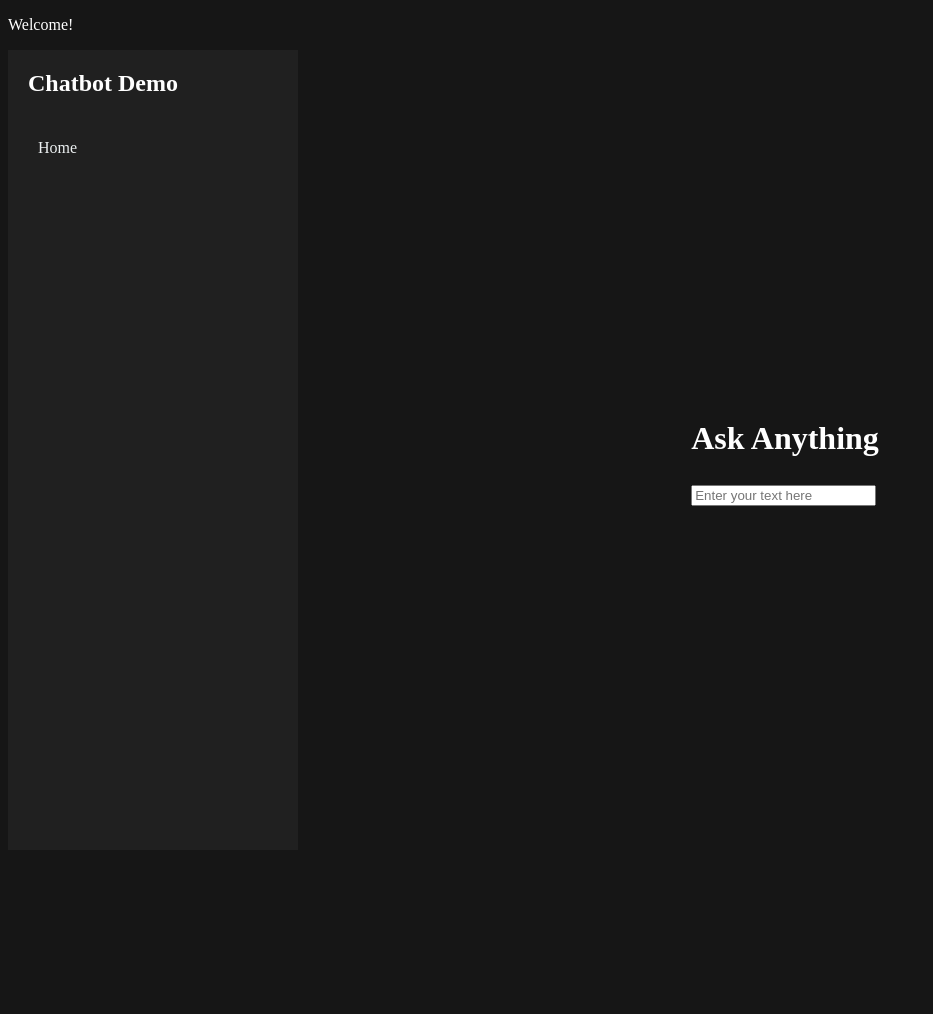
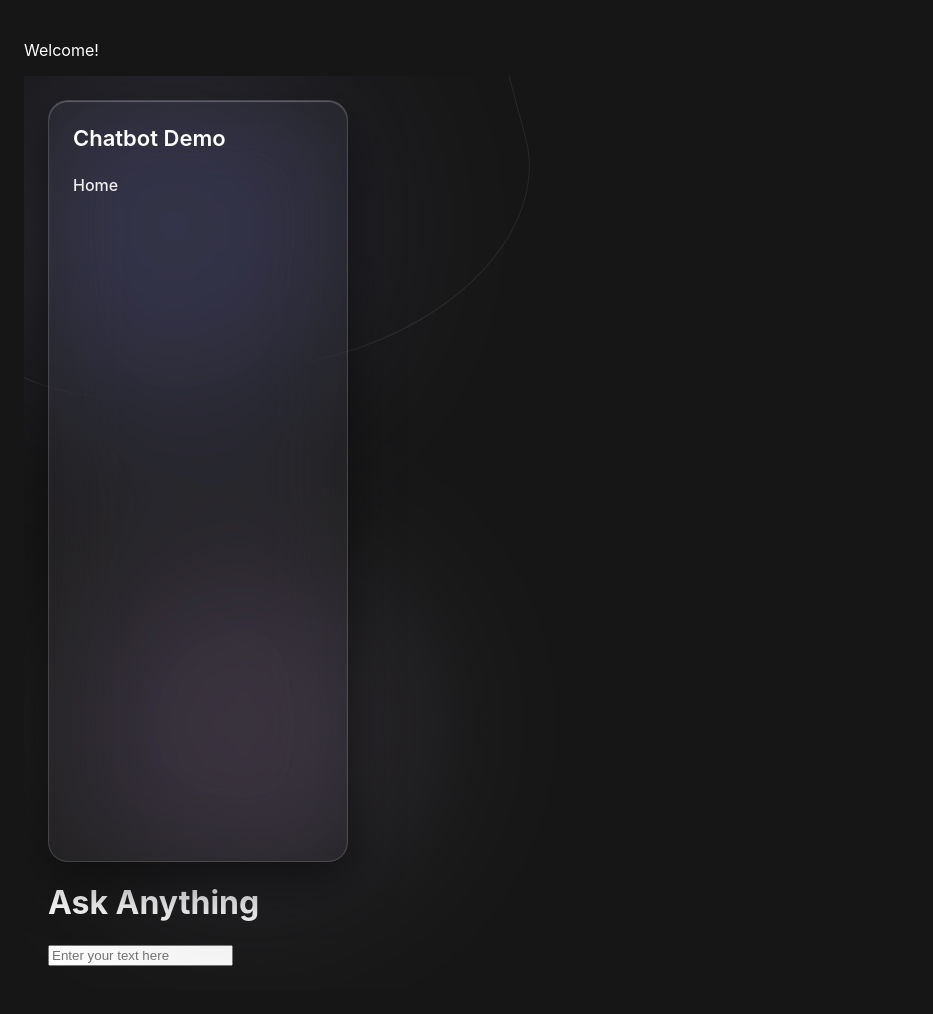
Before and after one commit to AlexMospan/Y12-Software-Engineering-AT3-Project, a Flask app: page / in a window 1280 px wide. Shown: the whole page, without its empty margins (0-933 px from the left). Before the commit the page ends 506 px from the top, so only its background shows below. Run offline with Flask 3, Linux system fonts and the light colour scheme.

Commit message:
Added side panel layout and styling

```diff
--- a/static/css/style.css
+++ b/static/css/style.css
@@ -1,50 +1,99 @@
-body {
-    background: #161616;
+/* 1. Global Setup (Your #161616 Base) */
+body, .app-container {
+  background-color: #161616;
+  margin: 0;
+  padding: 24px;
+  min-height: 100vh;
+  font-family: -apple-system, BlinkMacSystemFont, "Segoe UI", Roboto, sans-serif;
+  position: relative;
+  overflow: hidden; /* Keeps the glowing shapes inside the screen */
 }
 
-main {
-    max-width: 900px;
-    margin: auto;
-    padding: 1rem;
-    line-height: 1.5;
+/* 2. The Apple-Style Glass Sidebar Container */
+.glass_sidebar {
+  /* Ultra-light frosted base layer */
+  background: rgba(255, 255, 255, 0.03);
+
+  /* High blur and intense color saturation/brightness boost */
+  backdrop-filter: blur(40px) saturate(220%) brightness(1.15);
+  -webkit-backdrop-filter: blur(40px) saturate(220%) brightness(1.15);
+
+  /* Crisp 1px glass border rim */
+  border: 1px solid rgba(255, 255, 255, 0.14);
+
+  /* Subtle glass light reflection on the top edge */
+  box-shadow:
+    0 20px 50px rgba(0, 0, 0, 0.5),
+    inset 0 1px 1px rgba(255, 255, 255, 0.25);
+
+  /* Sizing and alignment */
+  width: 250px;
+  height: calc(100vh - 88px);
+  border-radius: 20px;
+  padding: 24px;
+  color: #ffffff;
+  position: relative;
+  z-index: 10; /* Ensures the panel sits on top of the glowing background shapes */
 }
 
-.wrapper {
-  display: flex;
-  min-height: 100vh; /* Full viewport height */
+/* 3. Typography & Links */
+.glass_sidebar h2 {
+  font-size: 22px;
+  margin-top: 0;
+  margin-bottom: 24px;
+  font-weight: 600;
 }
 
-/* Sidebar styling */
-.sidebar {
-  width: 250px;
-  background-color: #202020;
-  color: white;
-  padding: 20px;
+.glass_sidebar a {
+  color: rgba(255, 255, 255, 0.925);
+  text-decoration: none;
+  font-weight: 500;
+  transition: opacity 0.2s ease;
 }
 
-.sidebar h2 {
-  margin-top: 0;
-  margin-bottom: 30px;
+.glass_sidebar a:hover {
+  opacity: 0.8;
 }
 
-/* Navigation link styling */
-.sidebar nav a {
-  display: block;
-  color: #ecf0f1;
-  text-decoration: none;
-  padding: 12px 10px;
-  margin-bottom: 5px;
-  border-radius: 4px;
+/* 4. Background Glow Objects (The secret sauce from your second image) */
+.glow-blob {
+  position: absolute;
+  border-radius: 50%;
+  filter: blur(90px);
+  opacity: 0.35;
+  z-index: 1;
+  pointer-events: none; /* Prevents mouse interference */
 }
 
-/* Interactive hover state */
-.sidebar nav a:hover {
-  background-color: #121212;
+.purple-one {
+  width: 400px;
+  height: 400px;
+  background: #51506b;
+  top: -50px;
+  left: -50px;
 }
 
-/* Main Content styling */
-.main-content {
-  flex: 1; /* Automatically takes up all remaining space */
-  padding: 40px;
-  background-color: #f8f9fa;
+.purple-two {
+  width: 350px;
+  height: 350px;
+  background: #5d5565;
+  bottom: 10%;
+  left: 50px;
 }
+
+/* 5. Fluid Curved Line (Mimicking the organic vector vectors in image 2) */
+.wave-line {
+  position: absolute;
+  border: 1.5px solid rgba(255, 255, 255, 0.08);
+  border-radius: 40%;
+  pointer-events: none;
+  z-index: 2;
+}
+
+.line-one {
+  width: 600px;
+  height: 400px;
+  top: -100px;
+  left: -100px;
+  transform: rotate(-15deg);
+}
--- a/templates/index.html
+++ b/templates/index.html
@@ -19,8 +19,14 @@
 </div>
 
 <div class="wrapper">
+    <div class="app-container">
+        <!-- These are the colorful abstract shapes hiding behind your glass -->
+        <div class="glow-blob purple-one"></div>
+        <div class="glow-blob purple-two"></div>
+        <div class="wave-line line-one"></div>
+
     <!--Sidebar-->
-    <aside class="sidebar">
+    <aside class="glass_sidebar">
         <h2 style="color:white"> Chatbot Demo </h2>
         <nav>
             <a href="#home" > Home </a>
```
